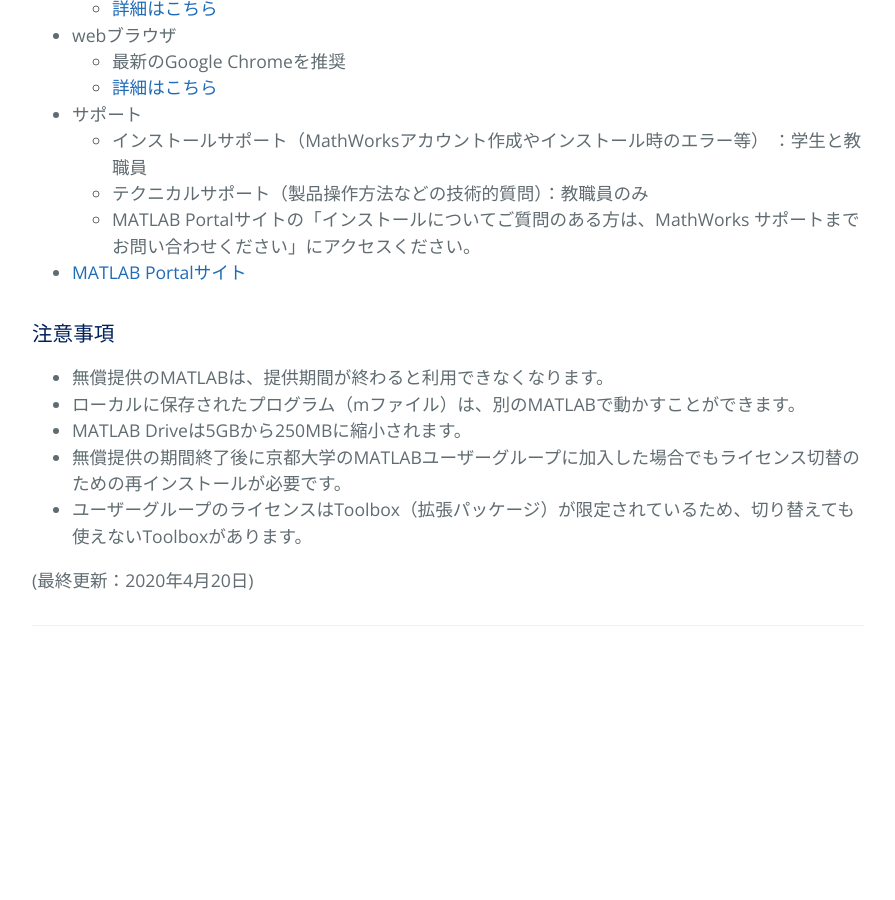
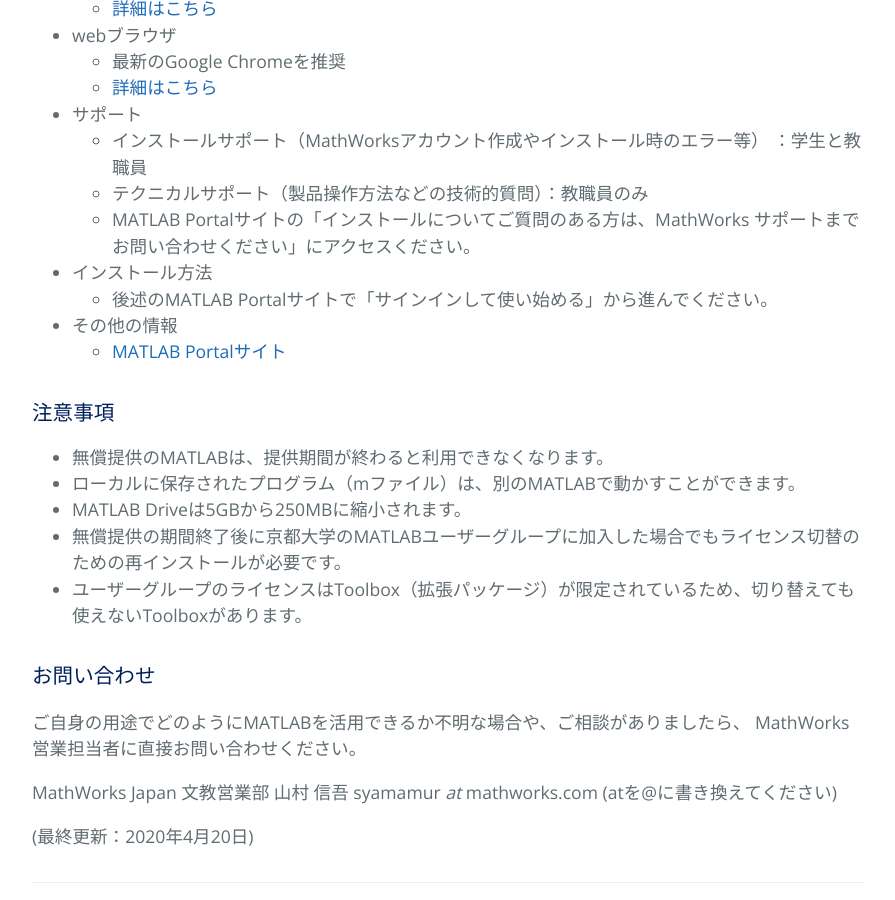
Before and after one commit to kyoto-u/online-edu, a Jekyll site: the page built from special-offer.md, in a window 1280 px wide and 900 px high, scrolled down 1827 px. Shown: the whole window, without its empty margins (192-1087 px from the left). Built offline with Jekyll 4.4.1, drawn with Linux system fonts in a browser that asks for light colours; before the commit the page ends 2517 px from its top, so only the background shows below that.

Commit message:
Update special-offer.md

```diff
--- a/special-offer.md
+++ b/special-offer.md
@@ -54,7 +54,10 @@ MATLAB（マトラボ）は、アメリカ合衆国のMathWorks社が開発し
   - インストールサポート（MathWorksアカウント作成やインストール時のエラー等） ：学生と教職員
   - テクニカルサポート（製品操作方法などの技術的質問）：教職員のみ
   - MATLAB Portalサイトの「インストールについてご質問のある方は、MathWorks サポートまでお問い合わせください」にアクセスください。
-- [MATLAB Portalサイト](https://jp.mathworks.com/academia/tah-portal/kyoto-university-31485310.html)
+- インストール方法
+  - 後述のMATLAB Portalサイトで「サインインして使い始める」から進んでください。
+- その他の情報
+  - [MATLAB Portalサイト](https://jp.mathworks.com/academia/tah-portal/kyoto-university-31485310.html)
 
 ### 注意事項
 
@@ -64,4 +67,11 @@ MATLAB（マトラボ）は、アメリカ合衆国のMathWorks社が開発し
 - 無償提供の期間終了後に京都大学のMATLABユーザーグループに加入した場合でもライセンス切替のための再インストールが必要です。
 - ユーザーグループのライセンスはToolbox（拡張パッケージ）が限定されているため、切り替えても使えないToolboxがあります。
 
+### お問い合わせ
+
+ご自身の用途でどのようにMATLABを活用できるか不明な場合や、ご相談がありましたら、
+MathWorks営業担当者に直接お問い合わせください。
+
+  MathWorks Japan 文教営業部 山村 信吾 syamamur _at_ mathworks.com (atを@に書き換えてください)
+
 (最終更新：2020年4月20日)
```
